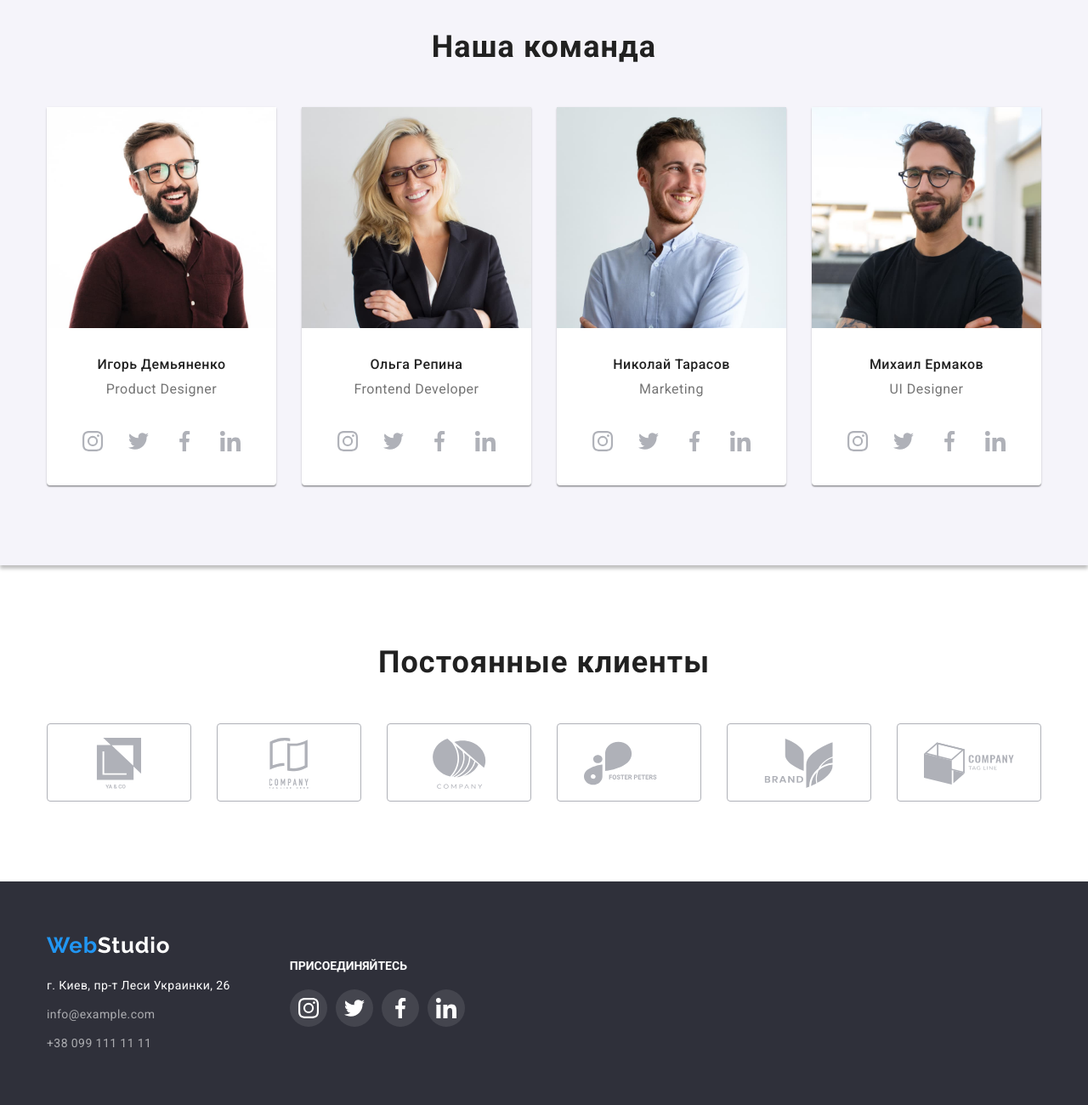
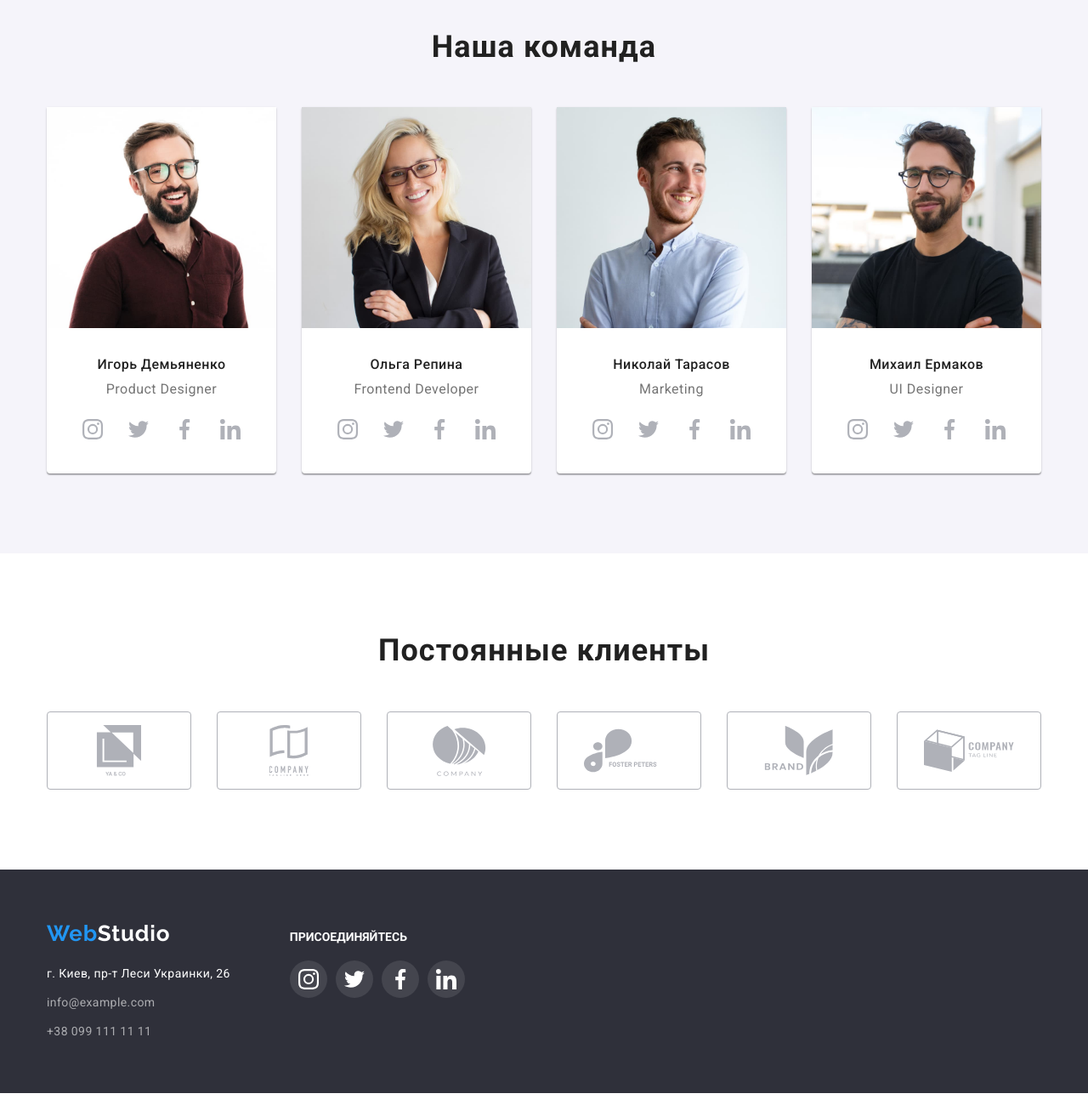
Before and after one commit to VladimirPavlov1/goit-markup-hw-04, a plain HTML site: page index.html in a window 1280 px wide. Shown: the part 1660-2960 px from the top of the page at 85% size. Drawn offline with nearby package versions, Linux system fonts and the light colour scheme.

Commit message:
виправив помилки в дз

```diff
--- a/css/styles.css
+++ b/css/styles.css
@@ -343,10 +343,9 @@ p{
 .team-section{
     padding:94px 0;
     background-color: #F5F4FA;
-    max-width: 1600px;
     margin-left: auto;
     margin-right: auto;
-    box-shadow: 0px 4px 4px rgba(0, 0, 0, 0.25)
+
 }
 .team{
     display: flex;
@@ -365,7 +364,7 @@ p{
 }
 .item-inner{
     text-align: center;
-    padding: 30px 58px;
+    padding: 30px 58px 16px;
 }
 .team .title{
     color: var(--title-text-color);
@@ -500,17 +499,19 @@ p{
     justify-content: space-between;
     align-items: center;
 }
-.our-clients-item{
-    display: block;
-
-    align-items: center;
+/* .our-clients-item{
+    display: flex;
+    justify-content: center;
+    align-content: center;
 
 
-}
+} */
 .our-clients-link{
+    display: flex;
     width: 170px;
-    height: 92px;display: block;
+    justify-content: center;
     align-items: center;
+    height: 92px;
     border: 1px solid #AFB1B8;
     border-radius: 4px;
 }
@@ -524,12 +525,8 @@ p{
     fill:var(--accent-color)
 }
 .client-icon{
-    display: block;
     width: 106px;
     height: 60px;
-    margin-top: 16px;
-    margin-right: auto;
-    margin-left: auto;
     fill: var(--color-icon);
 
 }
@@ -542,7 +539,6 @@ p{
 .footer-items{
      background-color: var(--hero-section-color);
      padding: 60px 0;
-     max-width: 1600px;
      margin-left: auto;
      margin-right: auto;
      background-position: center;
@@ -603,7 +599,7 @@ p{
 .flex{
     display: flex;
     gap: 70px;
-    align-items: center;
+    align-items: baseline;
 }
 
 .footer-nav .item:not(:last-child){
@@ -618,12 +614,12 @@ p{
 
 }
 .footer-icon-item{
-     width: 44px;
+    display: block;
+    width: 44px;
     height: 44px;
     list-style-type: none;
     text-align: center;
     text-decoration: none;
-    display: block;
     margin: 0;
     border-radius: 50%;
     background-color: rgba(255, 255, 255, 0.1);
```
